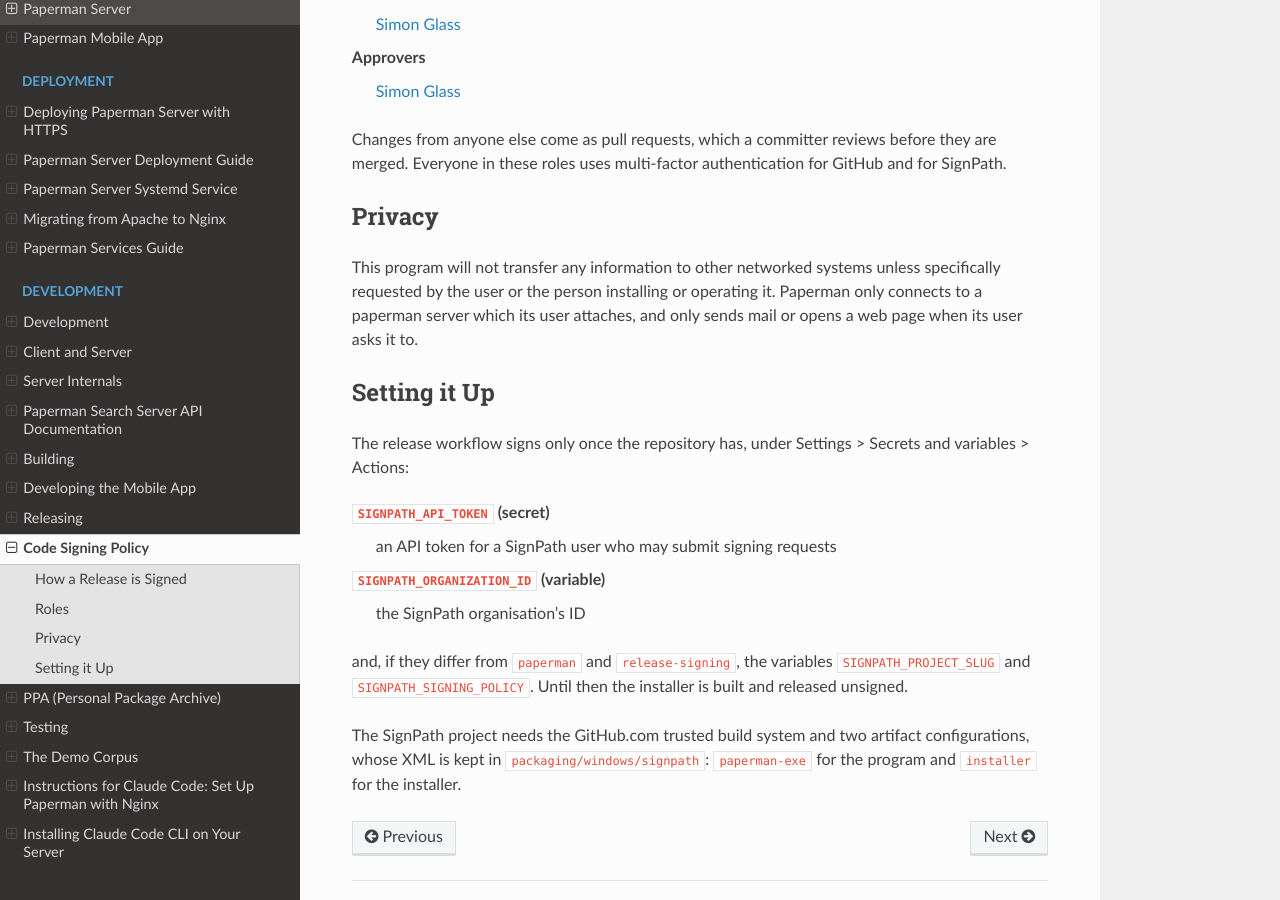
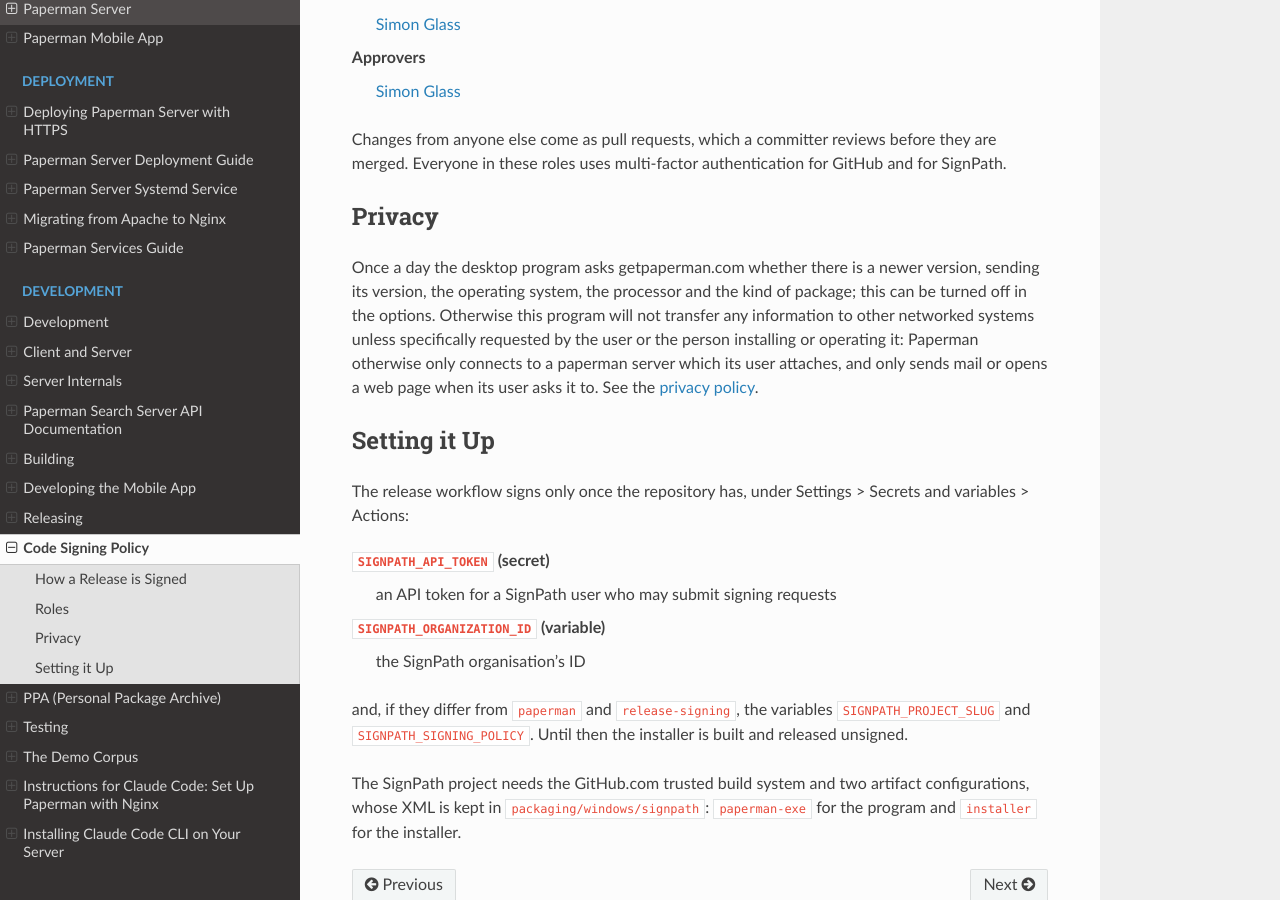
Before and after one commit to sjg20/paperman, a Sphinx documentation site: the page built from doc/code-signing.rst, in a window 1280 px wide and 900 px high, scrolled down 822 px. Built offline with Sphinx 7.4.7 and the Read the Docs theme 3.1.0, drawn with Linux system fonts in a browser that asks for light colours.

Commit message:
doc: Mention the update check in the privacy statement
The code-signing policy says that the program transfers nothing unless
asked to, but the desktop program now checks for a newer version each
day without being asked, so the statement is no longer true.

Say what the check sends and that it can be turned off, and link to the
privacy policy.

Co-developed-by: Claude Opus 5.5 (1M context) <noreply@anthropic.com>
Claude-Session: https://claude.ai/code/session_01BxfLL7T8McSpFMMxYekitE

```diff
--- a/doc/code-signing.rst
+++ b/doc/code-signing.rst
@@ -46,11 +46,15 @@ multi-factor authentication for GitHub and for SignPath.
 Privacy
 -------
 
-This program will not transfer any information to other networked
-systems unless specifically requested by the user or the person
-installing or operating it.  Paperman only connects to a paperman
-server which its user attaches, and only sends mail or opens a web page
-when its user asks it to.
+Once a day the desktop program asks getpaperman.com whether there is a
+newer version, sending its version, the operating system, the processor
+and the kind of package; this can be turned off in the options. Otherwise
+this program will not transfer any information to other networked systems
+unless specifically requested by the user or the person installing or
+operating it: Paperman otherwise only connects to a paperman server which
+its user attaches, and only sends mail or opens a web page when its user
+asks it to. See the `privacy policy
+<https://getpaperman.com/privacy-policy/>`_.
 
 Setting it Up
 -------------
```
Also changed, not shown: README.md (+6 -3 lines).
